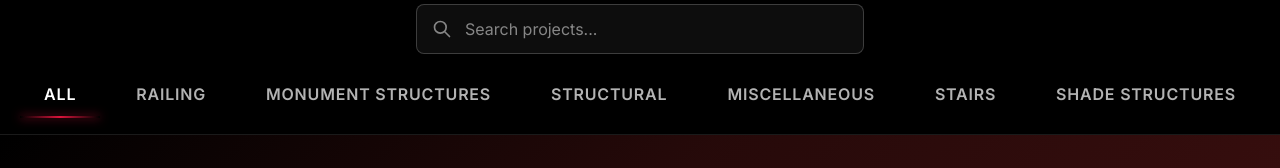
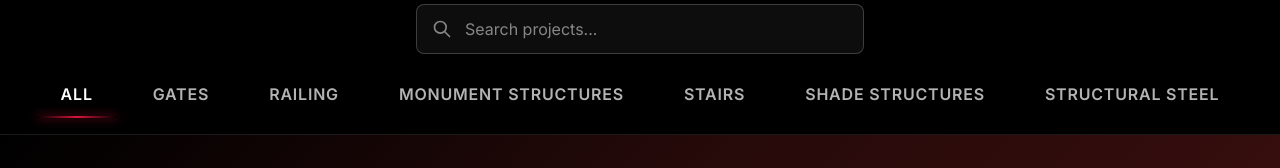
Before and after one commit to Jaxson0827/yetiwelding.com, a Next.js app: page /projects in a window 1280 px wide. Shown: the part 455-623 px from the top of the page. Built offline with nearby package versions, Linux system fonts and the light colour scheme; no server answers.

Commit message:
image update

```diff
--- a/app/projects/page.tsx
+++ b/app/projects/page.tsx
@@ -25,7 +25,7 @@ export default function ProjectsPage() {
 
     // Filter by category
     if (activeCategory !== 'All') {
-      filtered = filtered.filter((project) => project.category === activeCategory);
+      filtered = filtered.filter((project) => project.categories.includes(activeCategory));
     }
 
     // Filter by search query
@@ -36,7 +36,9 @@ export default function ProjectsPage() {
         const titleMatch = project.title?.toLowerCase().includes(query) || false;
 
         // Search in category
-        const categoryMatch = project.category.toLowerCase().includes(query);
+        const categoryMatch = project.categories.some((category) =>
+          category.toLowerCase().includes(query)
+        );
 
         // Search in materials
         const materialsMatch = project.materials?.some((material) =>
@@ -110,10 +112,12 @@ export default function ProjectsPage() {
                 position: index + 1,
                 item: {
                   '@type': 'CreativeWork',
-                  name: project.title || `${project.category} Project`,
-                  description: project.description || `A ${project.category.toLowerCase()} project by Yeti Welding`,
+                  name: project.title || `${project.categories[0]} Project`,
+                  description:
+                    project.description ||
+                    `A ${project.categories[0].toLowerCase()} project by Yeti Welding`,
                   image: `https://yetiwelding.com${project.image}`,
-                  category: project.category,
+                  category: project.categories.join(', '),
                 },
               })),
             },
--- a/components/projects/ProjectCard.tsx
+++ b/components/projects/ProjectCard.tsx
@@ -79,7 +79,7 @@ export default function ProjectCard({ project, index, onSelect, isLarge = false,
         {/* Image (always visible, hidden when video is playing) */}
         <Image
           src={project.image}
-          alt={project.title || `${project.category} project`}
+          alt={project.title || `${project.categories[0]} project`}
           fill
           className={`object-cover transition-all duration-700 ${
             isHovered && project.video
@@ -103,18 +103,6 @@ export default function ProjectCard({ project, index, onSelect, isLarge = false,
 
       {/* Content Overlay */}
       <div className="absolute bottom-0 left-0 right-0 p-4 md:p-6 transform translate-y-0 group-hover:translate-y-0 transition-transform duration-300">
-        {/* Category Badge */}
-        {project.category !== 'Miscellaneous' && (
-          <motion.div
-            className="inline-block px-3 py-1 mb-2 bg-[#DC143C]/90 backdrop-blur-sm text-white text-xs uppercase tracking-wider font-semibold"
-            initial={{ opacity: 0, x: -10 }}
-            animate={{ opacity: 1, x: 0 }}
-            transition={{ delay: index * 0.1 + 0.2 }}
-          >
-            {project.category}
-          </motion.div>
-        )}
-
         {/* Title */}
         {project.title && (
           <motion.h3
--- a/components/projects/ProjectModal.tsx
+++ b/components/projects/ProjectModal.tsx
@@ -111,7 +111,7 @@ export default function ProjectModal({ project, onClose }: ProjectModalProps) {
                 >
                   <Image
                     src={project.image}
-                    alt={project.title || `${project.category} project`}
+                    alt={project.title || `${project.categories[0]} project`}
                     fill
                     className="object-cover"
                     sizes="(max-width: 768px) 100vw, (max-width: 1024px) 90vw, 80vw"
@@ -126,9 +126,6 @@ export default function ProjectModal({ project, onClose }: ProjectModalProps) {
                   transition={{ delay: 0.2, duration: 0.6 }}
                 >
                   <div className="mb-6">
-                    <div className="inline-block px-3 py-1 mb-4 bg-[#DC143C]/90 backdrop-blur-sm text-white text-xs uppercase tracking-wider font-semibold">
-                      {project.category}
-                    </div>
                     {project.title && (
                       <>
                         <h2 className="text-4xl md:text-5xl lg:text-6xl font-bold text-white uppercase mb-2 leading-tight">
--- a/components/projects/ProjectStatsDashboard.tsx
+++ b/components/projects/ProjectStatsDashboard.tsx
@@ -69,7 +69,9 @@ interface ProjectStatsDashboardProps {
 export default function ProjectStatsDashboard({ projects }: ProjectStatsDashboardProps) {
   const stats = useMemo(() => {
     const totalProjects = projects.length;
-    const uniqueCategories = new Set(projects.map((p) => p.category)).size;
+    const uniqueCategories = new Set(
+      projects.flatMap((project) => project.categories)
+    ).size;
     const uniqueMaterials = getAllMaterials(projects).length;
     const yearsOfExperience = 15; // Static value or calculate from project dates
 
--- a/lib/projectsData.ts
+++ b/lib/projectsData.ts
@@ -1,7 +1,7 @@
 export interface Project {
   id: string;
   title?: string; // Made optional
-  category: string;
+  categories: ProjectCategory[];
   image: string;
   video?: string; // Optional video URL for hover effect
   materials?: string[]; // For stats dashboard
@@ -15,146 +15,147 @@ export interface Project {
 
 export const categories = [
   'All',
+  'Gates',
   'Railing',
   'Monument Structures',
-  'Structural',
-  'Miscellaneous',
   'Stairs',
   'Shade Structures',
+  'Structural Steel',
 ] as const;
 
 export type Category = typeof categories[number];
+export type ProjectCategory = Exclude<Category, 'All'>;
 
 // Sample projects data - can be expanded later
 export const projects: Project[] = [
   {
     id: '25',
-    category: 'Miscellaneous',
+    categories: ['Shade Structures'],
     image: '/projects/photo14.JPG',
   },
   {
     id: '12',
-    category: 'Miscellaneous',
+    categories: ['Stairs', 'Railing'],
     image: '/projects/photo1.JPG',
   },
   {
     id: '30',
-    category: 'Miscellaneous',
+    categories: ['Stairs', 'Railing'],
     image: '/projects/photo19.JPG',
   },
   {
     id: '13',
-    category: 'Miscellaneous',
+    categories: ['Gates'],
     image: '/projects/photo2.JPG',
   },
   {
     id: '14',
-    category: 'Miscellaneous',
+    categories: ['Gates'],
     image: '/projects/photo3.JPG',
   },
   {
     id: '15',
-    category: 'Miscellaneous',
+    categories: ['Gates'],
     image: '/projects/photo4.JPG',
   },
   {
     id: '16',
-    category: 'Miscellaneous',
+    categories: ['Stairs', 'Railing'],
     image: '/projects/photo5.jpg',
   },
   {
     id: '17',
-    category: 'Miscellaneous',
+    categories: ['Gates'],
     image: '/projects/photo6.jpg',
   },
   {
     id: '18',
-    category: 'Miscellaneous',
+    categories: ['Shade Structures'],
     image: '/projects/photo7.jpg',
   },
   {
     id: '19',
-    category: 'Miscellaneous',
+    categories: ['Shade Structures', 'Monument Structures'],
     image: '/projects/photo8.jpg',
   },
   {
     id: '20',
-    category: 'Miscellaneous',
+    categories: ['Gates'],
     image: '/projects/photo9.jpg',
   },
   {
     id: '21',
-    category: 'Miscellaneous',
+    categories: ['Monument Structures', 'Shade Structures'],
     image: '/projects/photo10.jpg',
   },
   {
     id: '22',
-    category: 'Miscellaneous',
+    categories: ['Structural Steel'],
     image: '/projects/photo11.jpg',
   },
   {
     id: '23',
-    category: 'Miscellaneous',
+    categories: ['Railing'],
     image: '/projects/photo12.jpg',
   },
   {
     id: '24',
-    category: 'Miscellaneous',
+    categories: ['Railing'],
     image: '/projects/photo13.jpg',
   },
   {
     id: '26',
-    category: 'Miscellaneous',
+    categories: ['Monument Structures'],
     image: '/projects/photo15.JPG',
   },
   {
     id: '27',
-    category: 'Miscellaneous',
+    categories: ['Railing'],
     image: '/projects/photo16.JPG',
   },
   {
     id: '28',
-    category: 'Miscellaneous',
+    categories: ['Gates'],
     image: '/projects/photo17.JPG',
   },
   {
     id: '29',
-    category: 'Miscellaneous',
+    categories: ['Stairs', 'Railing'],
     image: '/projects/photo18.JPG',
   },
   {
     id: '31',
-    category: 'Miscellaneous',
+    categories: ['Railing'],
     image: '/projects/photo20.JPG',
   },
   {
     id: '32',
-    category: 'Miscellaneous',
+    categories: ['Railing'],
     image: '/projects/photo21.jpg',
   },
   {
     id: '33',
-    category: 'Miscellaneous',
+    categories: ['Railing'],
     image: '/projects/photo22.jpg',
   },
   {
     id: '34',
-    category: 'Miscellaneous',
+    categories: ['Shade Structures'],
     image: '/projects/photo23.jpg',
   },
   {
     id: '35',
-    category: 'Miscellaneous',
+    categories: ['Railing'],
     image: '/projects/photo24.jpg',
   },
   {
     id: '36',
-    category: 'Miscellaneous',
+    categories: ['Railing'],
     image: '/projects/photo25.jpg',
   },
   {
     id: '38',
-    category: 'Miscellaneous',
+    categories: ['Railing'],
     image: '/projects/photo26.jpg',
   },
 ];
@@ -172,7 +173,7 @@ export function getAllMaterials(projects: Project[]): string[] {
 export function getAllCategories(projects: Project[]): string[] {
   const categoriesSet = new Set<string>();
   projects.forEach((project) => {
-    categoriesSet.add(project.category);
+    project.categories.forEach((category) => categoriesSet.add(category));
   });
   return Array.from(categoriesSet);
 }
```
